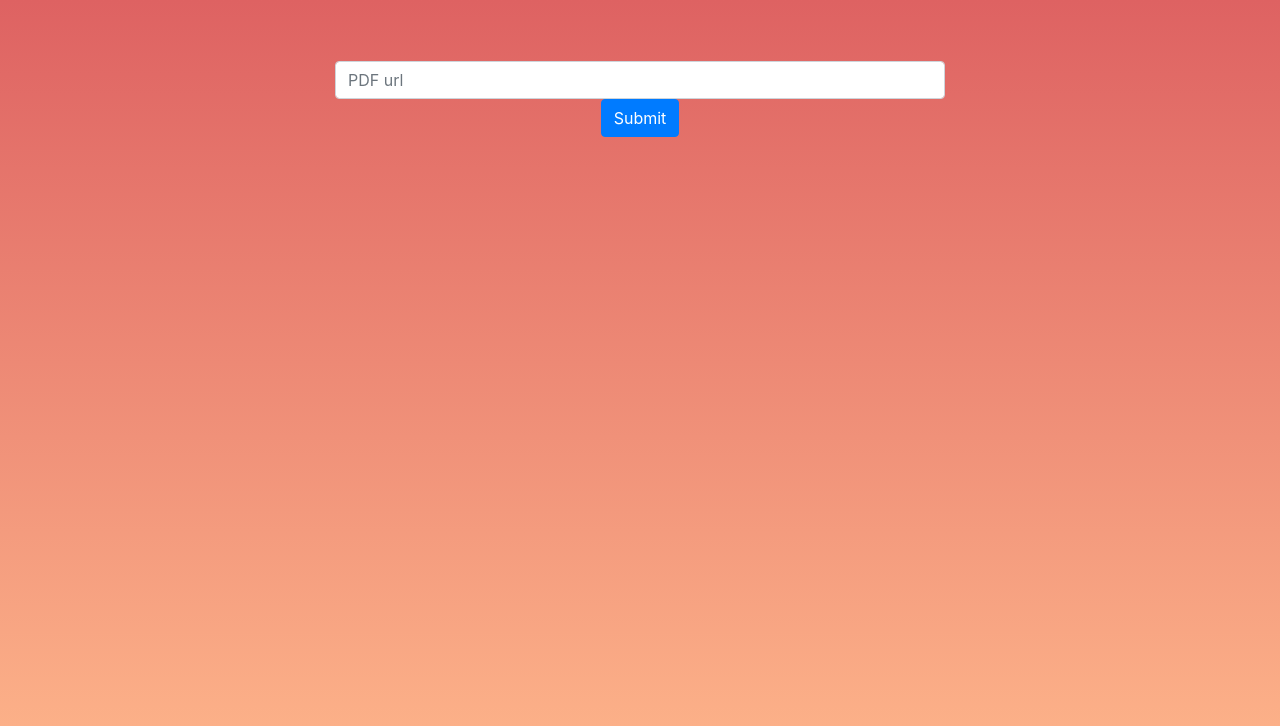
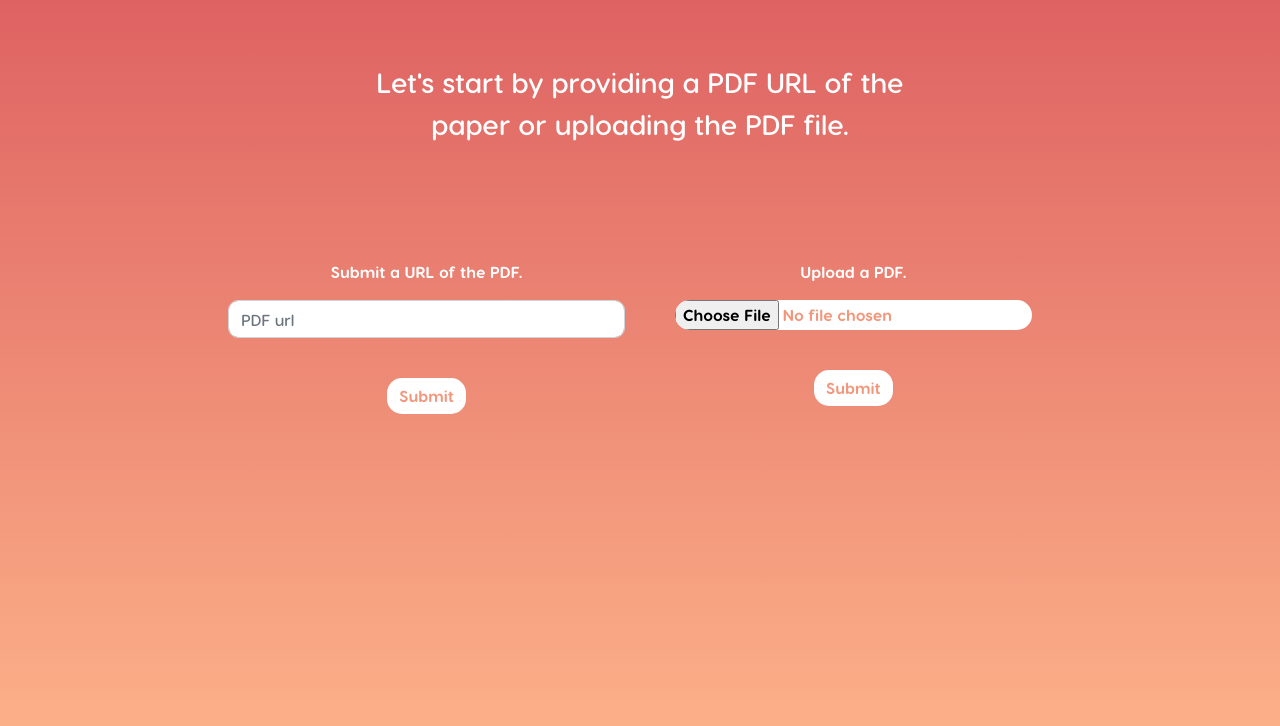
Before and after one commit to willshiao/spark-papers, a React (Create React App) app in the folder frontend/: page /choose in a window 1280 px wide. Shown: the top 726 px of the page. Built offline with nearby package versions, Linux system fonts and the light colour scheme.

Commit message:
Targetted file upload from DOM

```diff
--- a/frontend/src/components/Choose.css
+++ b/frontend/src/components/Choose.css
@@ -1,15 +1,49 @@
-#pdf-url {
-  margin-top: 20%;
+.subtitle-container {
+  text-align: center;
+}
+
+.subtitle {
+  margin-top: 10%;
+  color: white;
+  font-family: VisbyRoundCF;
+  font-weight: bolder;
+  font-size: 175%;
+}
+
+.url-input {
+  font-family: VisbyRoundCF;
+  font-weight: bold;
+  border-radius: 10px;
 }
 
 .submit-pdf-button-container {
   text-align: center;
 }
 
-.pdf-url-container {
+/* .pdf-url-container {
   margin-top: 10%;
+} */
+
+.pdf-url-submit-container {
+  margin-top: 10%;
+  text-align: center;
 }
 
-.pdf-url-submit-container {
+.option-caption {
+  color: white;
+  font-family: VisbyRoundCF;
+  font-weight: normal;
+  margin-top: 25%;
+}
+
+.form-container {
   text-align: center;
 }
+
+#upload-button {
+  font-family: VisbyRoundCF;
+  background-color: white;
+  border-radius: 15px;
+  border: none;
+  color: #F3977C;
+}
--- a/frontend/src/components/Choose.js
+++ b/frontend/src/components/Choose.js
@@ -4,15 +4,34 @@ import axios from 'axios';
 
 export default class Choose extends Component {
 
-  handleSubmit = e => {
+  handleURLSubmit = async e => {
     e.preventDefault();
 
     let pdfURL = e.target.elements.pdfURL.value;
+    console.log(pdfURL);
 
     axios.post("/papers", {
       url: pdfURL
     }).then(res => {
       console.log(res);
+    }).catch(err => {
+      console.log(err);
+    })
+
+  }
+
+  handleFileSubmit = async e => {
+    e.preventDefault();
+
+    let pdfFile = e.target.elements.pdfFile.files[0];
+    console.log(pdfFile);
+
+    axios.post("/papers/upload", {
+      file: pdfFile
+    }).then(res => {
+      console.log(res);
+    }).catch(err => {
+      console.log(err);
     })
   }
 
@@ -20,26 +39,45 @@ export default class Choose extends Component {
     return (
       <div className="choose-container">
         <div className="container-fluid">
-          <div className="form-container">
-            <form onSubmit={ this.handleSubmit }>
+          <div class="subtitle-container">
             <div className="row justify-content-center">
               <div className="col-md-6">
-                  <div className="pdf-url-container">
-                    <input className="form-control" type="text" placeholder="PDF url" name="pdfURL"/>
+                <div class="subtitle-container">
+                  <p className="subtitle">Let's start by providing a PDF URL of the paper or uploading the PDF file.</p>
                 </div>
               </div>
             </div>
-              <div className="row justify-content-center">
-                <div className="col-md-3">
+          </div>
+            <div className="form-container">
+              <div class="row justify-content-center">
+                <div class="col-md-4">
+                  <form onSubmit={ this.handleURLSubmit }>
+                    <p className="option-caption">Submit a URL of the PDF.</p>
+                    <div className="pdf-url-container">
+                      <input className="form-control url-input" type="text" placeholder="PDF url" name="pdfURL"/>
+                    </div>
                     <div className="pdf-url-submit-container">
                       <button type="submit" className="btn btn-primary">Submit</button>
                     </div>
+                  </form>
+                </div>
+                <div class="col-md-4">
+                  <form onSubmit={ this.handleFileSubmit }>
+                    <div className="upload-container">
+                      <p className="option-caption">Upload a PDF.</p>
+                      <div class="upload-button-container">
+                        <input type="file" id="upload-button" name="pdfFile"/>
+                      </div>
+                      <div className="pdf-url-submit-container">
+                        <button type="submit" className="btn btn-primary">Submit</button>
                       </div>
                     </div>
                   </form>
                 </div>
               </div>
             </div>
+          </div>
+      </div>
     )
   }
 }
--- a/frontend/src/components/Home.css
+++ b/frontend/src/components/Home.css
@@ -14,3 +14,19 @@
 #get-started {
   margin-top: 10%;
 }
+
+.btn-primary {
+  font-family: VisbyRoundCF;
+  background-color: white;
+  border-radius: 15px;
+  border: none;
+  color: #F3977C;
+}
+
+.btn-primary:hover {
+  font-family: VisbyRoundCF;
+  background-color: #e4e4e4;
+  border-radius: 15px;
+  border: none;
+  color: #ba745e;
+}
--- a/frontend/src/components/Home.js
+++ b/frontend/src/components/Home.js
@@ -9,8 +9,8 @@ export default class Home extends Component {
     return (
       <div className="home-container">
         <div className="container-fluid">
-          <div class="row justify-content-center">
-            <div class="col-md-12">
+          <div className="row justify-content-center">
+            <div className="col-md-12">
               <div className="logo-container">
                 <img src={ logo } alt="SparkPapers logo" id="sparkpapers-logo"/>
               </div>
@@ -18,7 +18,7 @@ export default class Home extends Component {
           </div>
           <div className="row justify-content-center">
             <div className="col-md-12">
-              <div class="button-container">
+              <div className="button-container">
                 <NavLink to="/choose">
                   <button type="button" id="get-started" className="btn btn-primary">Get Started</button>
                 </NavLink>
--- a/frontend/src/index.css
+++ b/frontend/src/index.css
@@ -12,3 +12,21 @@ code {
   font-family: source-code-pro, Menlo, Monaco, Consolas, "Courier New",
     monospace;
 }
+
+@font-face {
+  font-family: VisbyRoundCF;
+  src: url('./assets/fonts/VisbyRoundCF-Regular.otf');
+  font-weight: normal;
+}
+
+@font-face {
+  font-family: VisbyRoundCF;
+  src: url('./assets/fonts/VisbyRoundCF-DemiBold.otf');
+  font-weight: bold;
+}
+
+@font-face {
+  font-family: VisbyRoundCF;
+  src: url('./assets/fonts/VisbyRoundCF-Bold.otf');
+  font-weight: bolder;
+}
```
Lines whose indentation alone changed are shown as unchanged.
